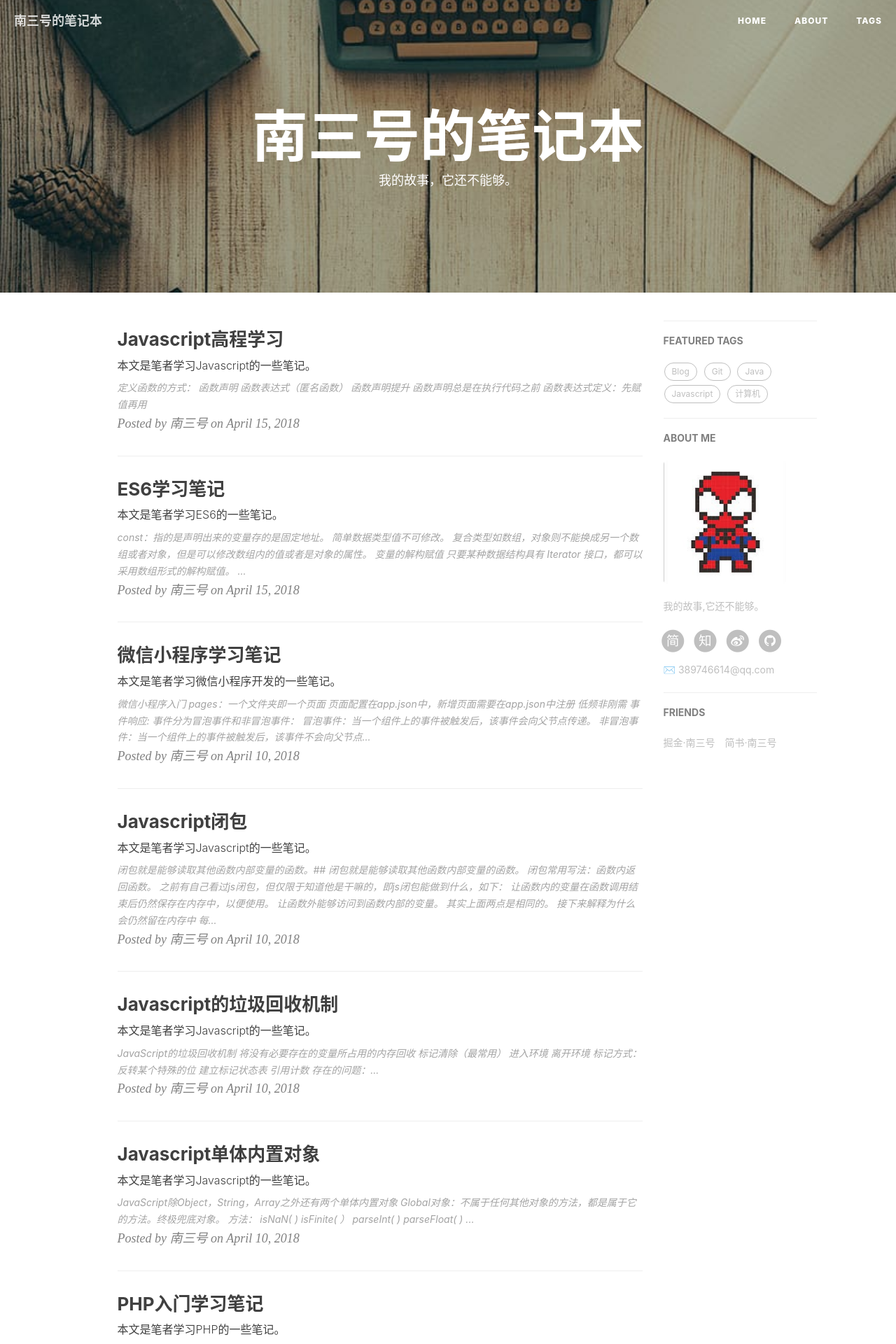
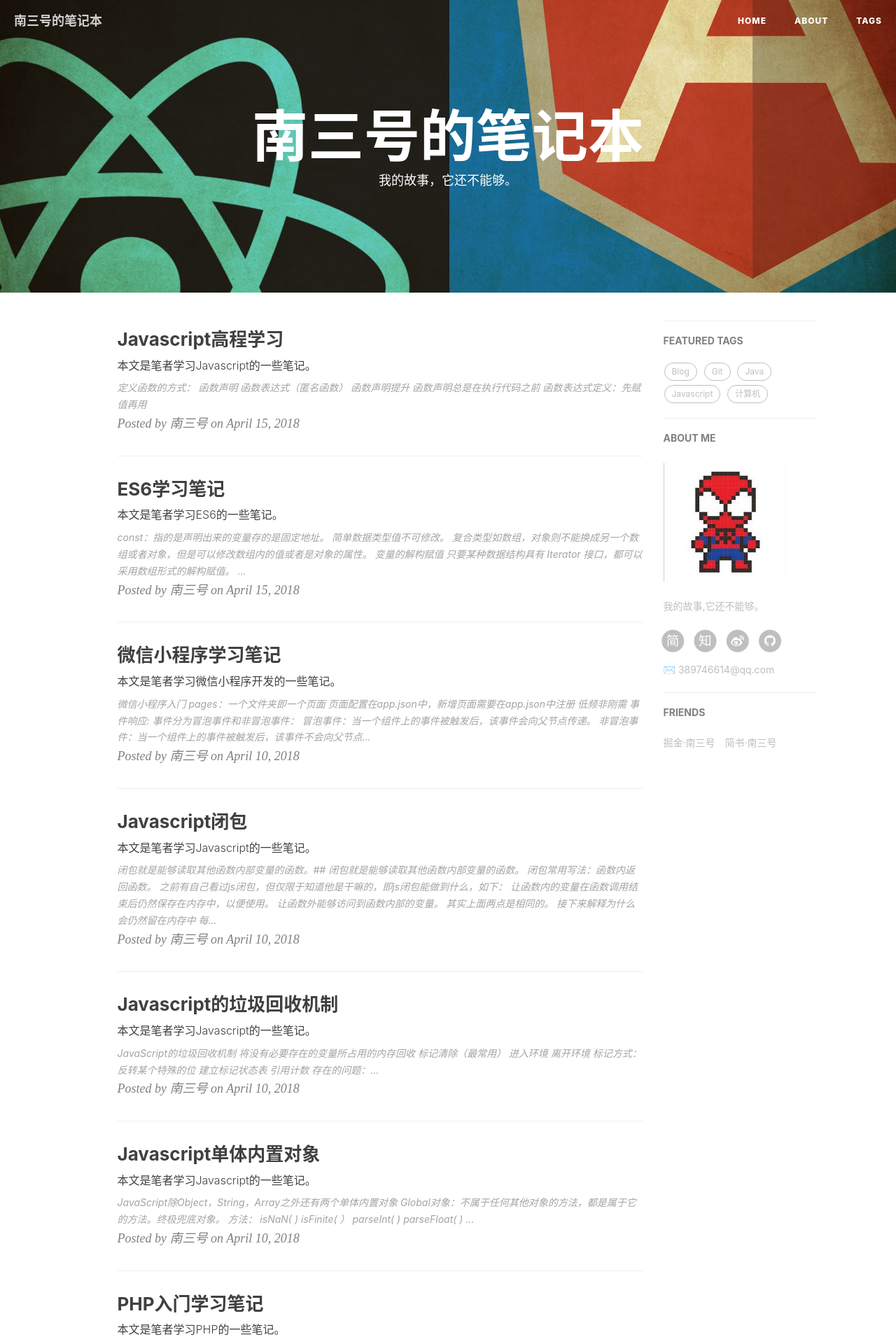
Before and after one commit to nansanhao/nansanhao.github.io, a Jekyll site: the page built from index.html, in a window 1280 px wide. Shown: the top 1920 px of the page at 70% size. Built offline with Jekyll 4.4.1, drawn with Linux system fonts in a browser that asks for light colours; nearby versions of some CDN libraries; the list of posts is cut into pages by our own code; comment, search, counter and statistics services are not loaded.

Commit message:
添加以前的blog

```diff
--- a/404.html
+++ b/404.html
@@ -1,7 +1,7 @@
 ---
 layout: default
 description: "你来到了没有知识的荒原 🙊"
-header-img: "img/404-bg.jpg"
+header-img: "img/post-sample-image.jpg"
 permalink: /404.html
 ---
 
--- a/_config.yml
+++ b/_config.yml
@@ -1,7 +1,7 @@
 # Site settings
 title: 南三号的笔记本
 SEOTitle: 南三号的笔记本 | Blog
-header-img: img/post-bg-desk.jpg
+header-img: img/post-bg-re-vs-ng2.jpg
 email: 389746614@qq.com
 description: "我的故事,它还不能够。"
 keyword: "南三号,JavaScript,前端,Vue.js,微信小程序"
--- a/about.html
+++ b/about.html
@@ -2,7 +2,7 @@
 layout: page
 title: "About"
 description: "你好! 我是 南三号."
-header-img: "img/post-bg-rwd.jpg"
+header-img: "img/404-bg.jpg"
 ---
 
 <!-- Language Selector -->
```
Also changed, not shown: package.json (+6 -6 lines), README.md.
